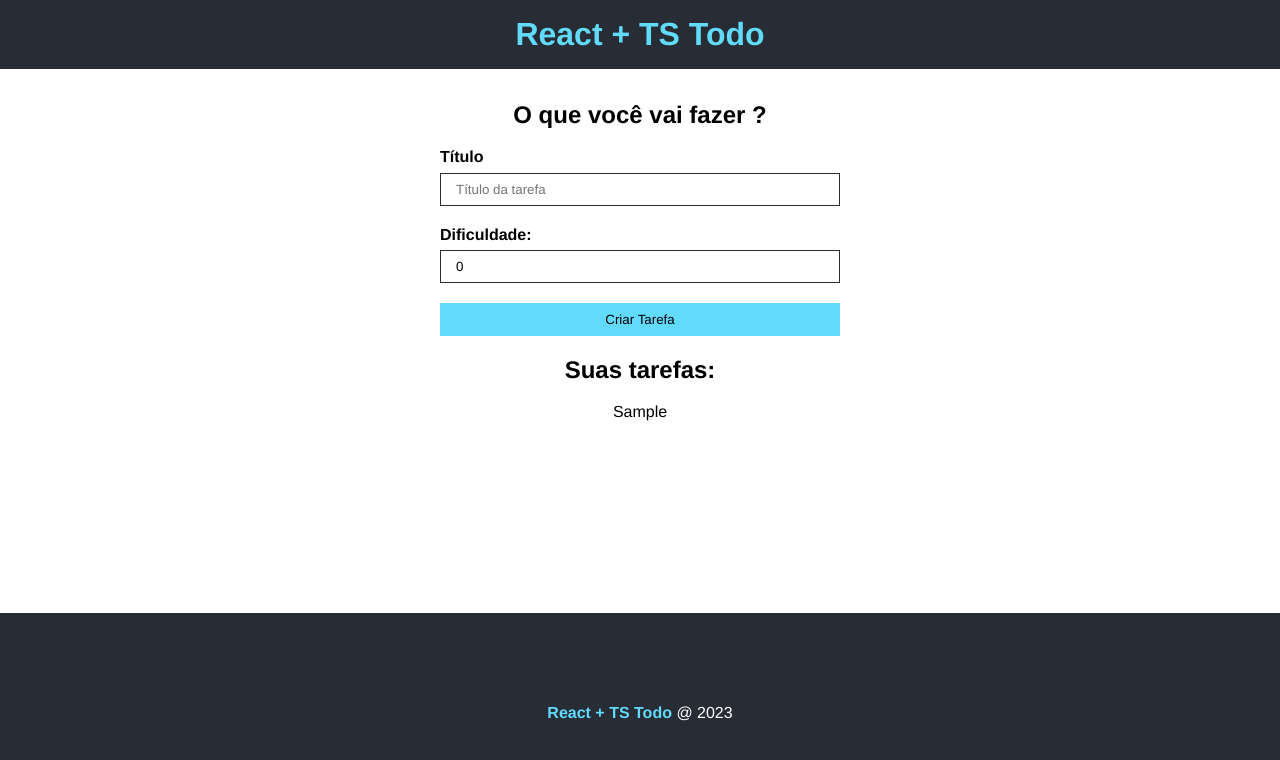
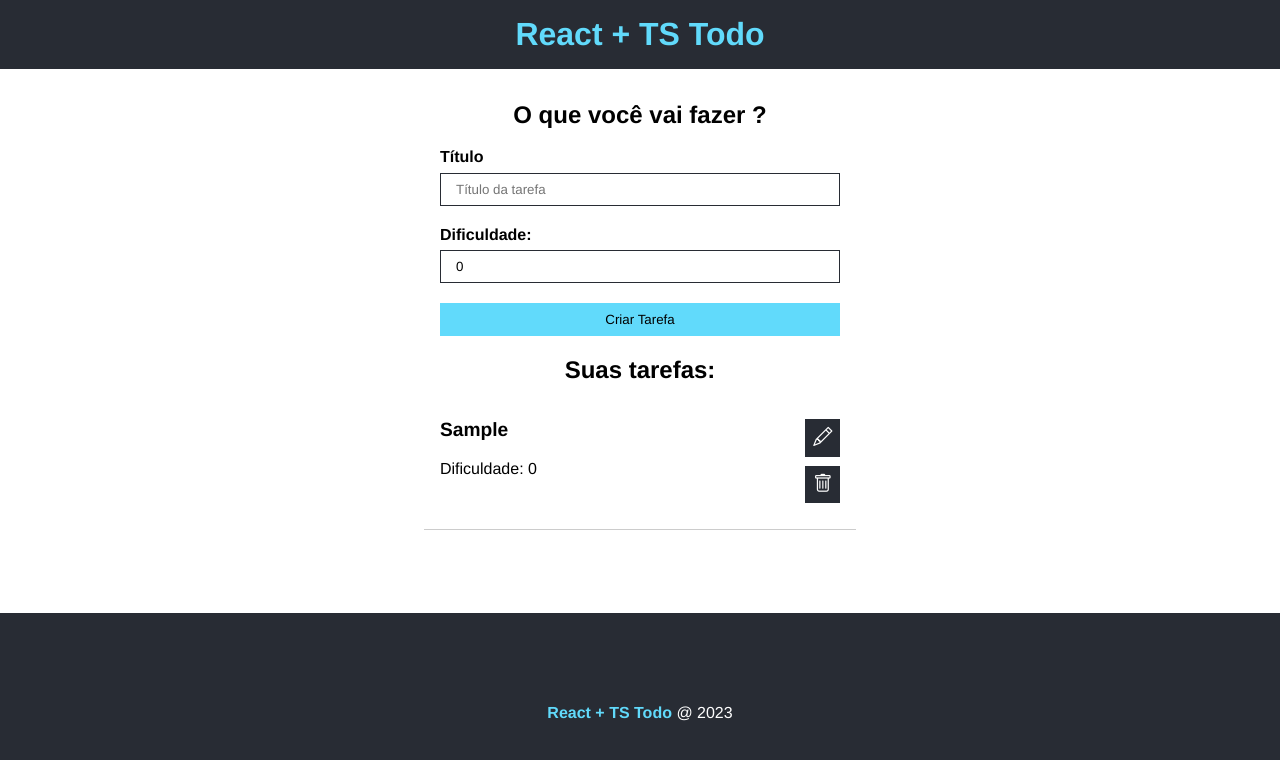
Before and after one commit to felipesoares-tech/todo-list, a React (Create React App) app: page / in a window 1280 px wide. Both pictures are taken after typing "Sample" into the empty fields and a click on the input "Criar Tarefa". Shown: the top 760 px of the page. Built offline with nearby package versions, Linux system fonts and the light colour scheme.

Commit message:
estilizando lista

```diff
--- a/src/components/TaskList.module.css
+++ b/src/components/TaskList.module.css
@@ -0,0 +1,39 @@
+.task{
+    display: flex;
+    justify-content: space-between;
+    max-width: 400px;
+    margin: 0 auto;
+    border-bottom: 1px solid #ccc;
+    padding: 1em;
+}
+
+.details{
+    text-align: left;
+}
+
+
+.details h4{
+    font-size: 1.2em;
+    margin-bottom: 1em;
+}
+
+.actions{
+display: flex;
+flex-direction: column;
+align-items: center;
+justify-content: center;
+}
+
+.actions i {
+    margin-bottom: .5em;
+    font-size: 1.2em;
+    cursor: pointer;
+    background-color: #282c34;
+    color: #fff;
+    padding: .4em;
+    transition: .5s;
+}
+
+.actions i:hover{
+    color: #61dafb;
+}
--- a/src/components/TaskList.tsx
+++ b/src/components/TaskList.tsx
@@ -9,15 +9,22 @@
 const TaskList = ({ taskList }: IAppProps) => {
     return (
         <>
-        {taskList.length > 0 ? (
-            taskList.map((task)=> (
-                <div key={task.id}>
-                    <p>{task.title}</p>
-                </div>
-            ))
-        ): (
-            <p>Não há tarefas cadastradas</p>
-        )}
+            {taskList.length > 0 ? (
+                taskList.map((task) => (
+                    <div key={task.id} className={styles.task}>
+                        <div className={styles.details}>
+                            <h4>{task.title}</h4>
+                            <p>Dificuldade: {task.difficulty}</p>
+                        </div>
+                        <div className={styles.actions}>
+                            <i className='bi bi-pencil'></i>
+                            <i className='bi bi-trash'></i>
+                        </div>
+                    </div>
+                ))
+            ) : (
+                <p>Não há tarefas cadastradas</p>
+            )}
         </>
     )
 };
```
